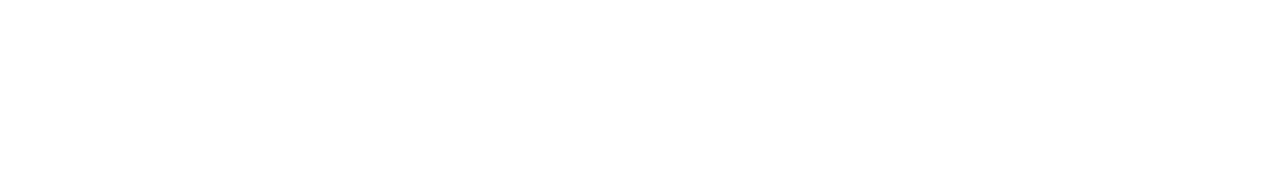
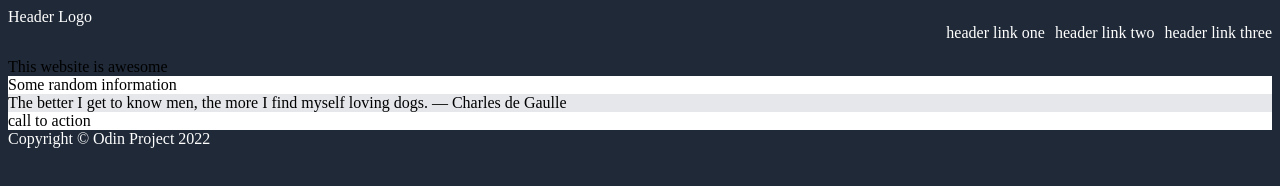
Before and after one commit to wulfbourne/Landing-page, a plain HTML site: page index.html in a window 1280 px wide. Drawn offline with Linux system fonts and the light colour scheme.

Commit message:
Create website sections html and css styelsheet

```diff
--- a/index.html
+++ b/index.html
@@ -1,12 +1,38 @@
 <!DOCTYPE html>
 <html lang="">
   <head>
-    <meta charset="utf-8">
-    <title></title>
+    <meta charset="UTF-8">
+    <meta http-equiv="X-UA-Compatible" content="IE=edge">
+    <meta name="viewport" content="width=device-width, initial-scale=1.0">
+    <link rel="stylesheet" href="style.css">
+    <title>Landing Page Project</title>
   </head>
   <body>
-    <header></header>
-    <main></main>
+    <main>
+      <div class="header">
+        Header Logo
+        <ul class="hlinks">
+          <li>header link one</li>
+          <li>header link two</li>
+          <li>header link three</li>
+        </ul>
+      </div>
+      <div class="one">
+        This website is awesome
+      </div>
+      <div class="two">
+        Some random information
+      </div>
+      <div class="three">
+        The better I get to know men, the more I find myself loving dogs.  &#8212; Charles de Gaulle
+      </div>
+      <div class="four">
+        call to action
+      </div>
+      <div class="footer">
+        Copyright &copy; Odin Project 2022
+      </div>
+    </main>
     <footer></footer>
   </body>
 </html>
--- a/style.css
+++ b/style.css
@@ -0,0 +1,37 @@
+body{
+    background-color: #1f2937;
+}
+
+.header{
+    display: flex;
+    justify-content: space-between;
+    color: white;
+
+}
+
+.one{
+
+}
+
+.two{
+    background-color: white;
+}
+
+.three{
+    background-color: #E5E7EB;
+}
+
+.four{
+    background-color: white;
+}
+
+.footer{
+    color: white;
+}
+
+ul{
+    display: flex;
+    list-style: none;
+    padding: 0px;
+    gap: 10px;
+}
```
